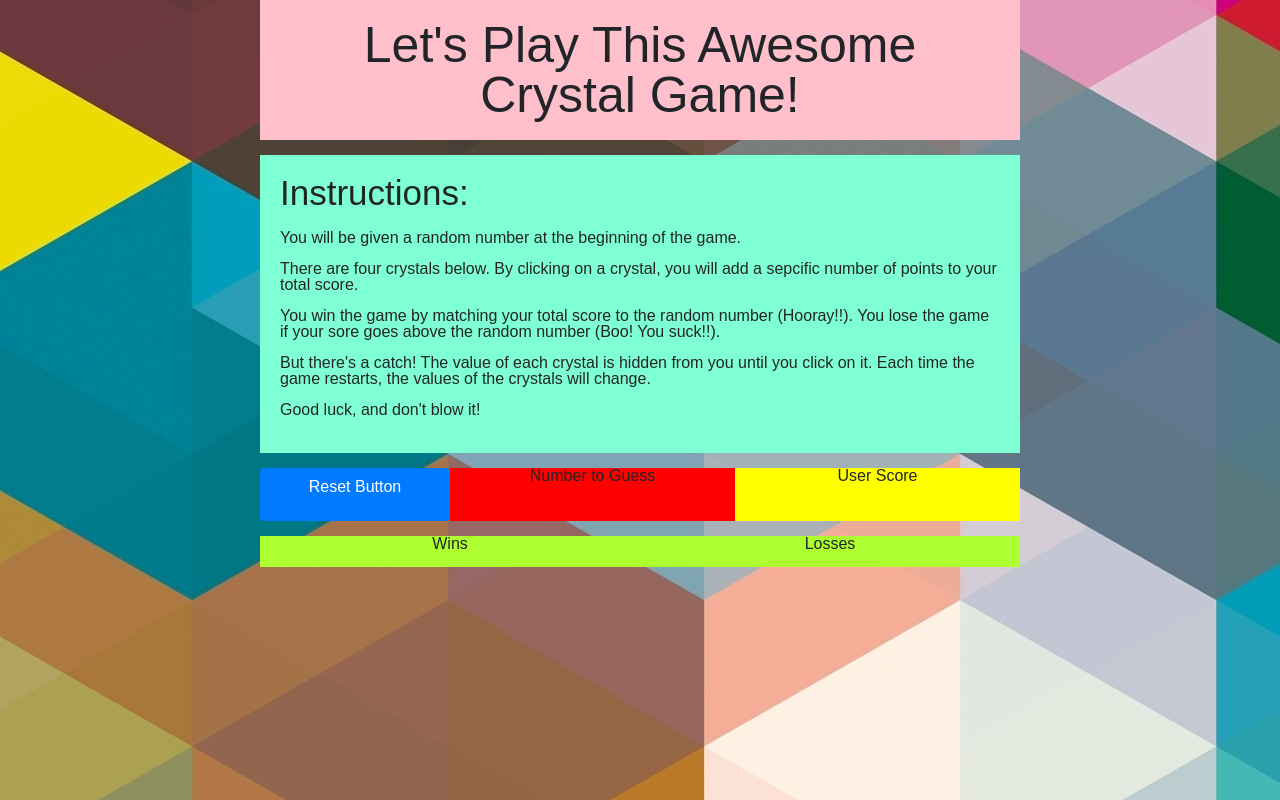
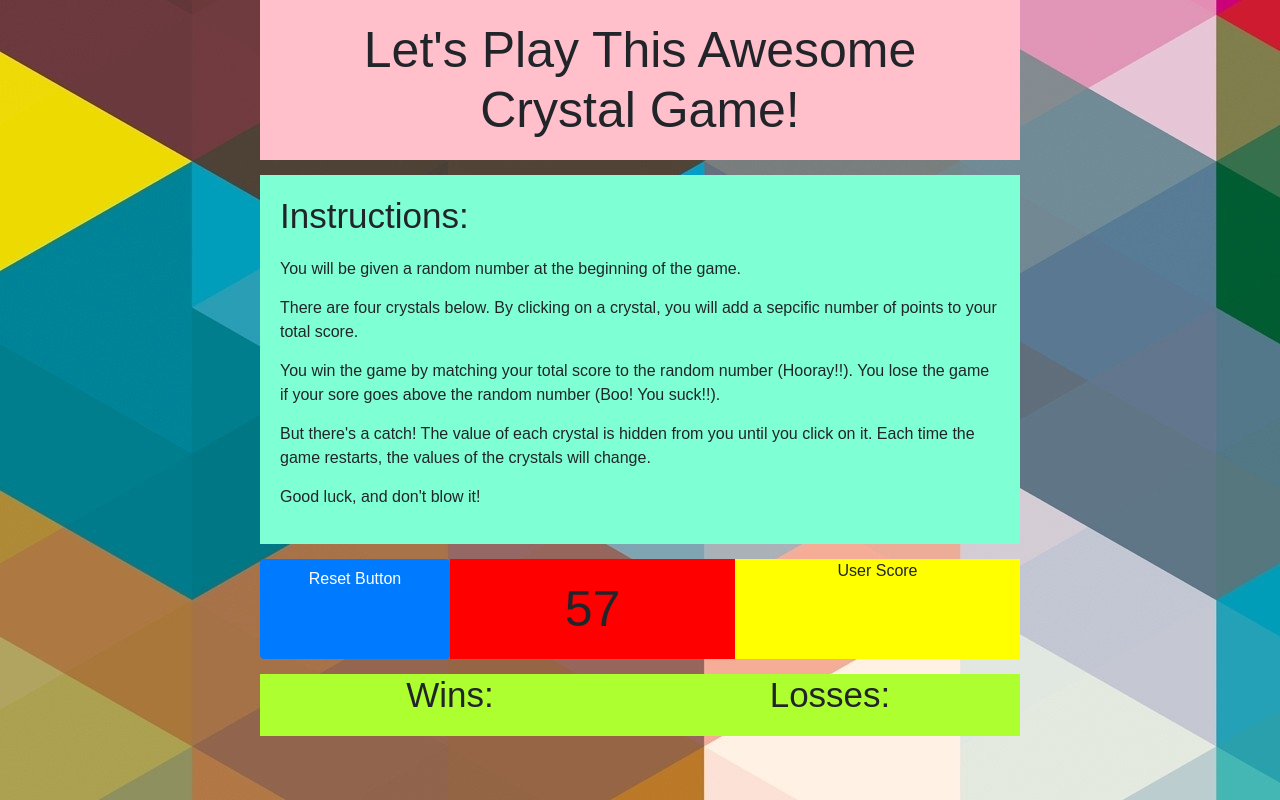
Before and after one commit to mmac06/unit-4-game, a plain HTML site: page index.html in a window 1280 px wide. Drawn offline with nearby package versions, Linux system fonts and the light colour scheme.

Commit message:
before leaving starbucks

```diff
--- a/assets/javascript/game.js
+++ b/assets/javascript/game.js
@@ -1,11 +1,13 @@
 $(document).ready(function () {
 
     // initialize variables
-    var wins = "0";
+    var wins = 0;
     console.log(wins);
-    var losses = "0";
+    var losses = 0;
     console.log(losses);
-    var targetNumber = "0";
+    var targetNumber = 0;
+    userScore = 0;
+    console.log(userScore);
 
     // create arrays for random number generation and image array
     var jewelValue = [Math.floor(Math.random() * 11) + 1, Math.floor(Math.random() * 11) + 1, Math.floor(Math.random() * 11) + 1, Math.floor(Math.random() * 11) + 1];
@@ -13,11 +15,28 @@ $(document).ready(function () {
     var imageArray = ["./assets/images/jewel1.jpg", "./assets/images/jewel2.jpg", "./assets/images/jewel3.jpg", "./assets/images/jewel4.jpg"]
     console.log(imageArray);
 
+    // calculates random computer guess
+    function calculateTarget() {
+        targetNumber = Math.floor(Math.random() * 101) + 19;
+        // show this on the page
+        $("#cpuGuess").html("<h1>" + targetNumber + "</h1>");
+    }
+    // run the above function
+    calculateTarget();
 
-
-
-
-
+    // tabulates wins
+    function winCount () {
+        if (userScore === targetNumber) {
+        wins++;
+        alert("You win! Congrats!");
+        // show this on the page
+        $("#wins").html("<h3>" + "Wins:" + "<br>" + wins + "</h3>");
+        } else {
+            wins = "";
+        }
+    }
+    // run the above function
+    winCount();
 
 
 
--- a/index.html
+++ b/index.html
@@ -7,10 +7,12 @@
     <meta http-equiv="X-UA-Compatible" content="ie=edge">
     <title>Mike's Awesome Game</title>
 
+    <!-- added reset -->
+    <link rel="stylesheet" href="/unit-4-game/assets/css/reset.css">
     <!-- Added a link to Bootstrap-->
     <link rel="stylesheet" href="https://stackpath.bootstrapcdn.com/bootstrap/4.3.1/css/bootstrap.min.css"
         integrity="sha384-ggOyR0iXCbMQv3Xipma34MD+dH/1fQ784/j6cY/iJTQUOhcWr7x9JvoRxT2MZw1T" crossorigin="anonymous">
-    <link rel="stylesheet" href="/unit-4-game/assets/css/reset.css">
+
     <link rel="stylesheet" href="/unit-4-game/assets/css/style.css">
 
 </head>
@@ -48,10 +50,10 @@
         <div class="row crtlPanel">
             <div class="col-sm-2"></div>
             <div class="col-sm-2 btn btn-primary" id="resetButton">
-                <p>Reset Button</p>
+                <span class="align-middle">Reset Button</span>
             </div>
             <div class="col-sm-3 guess" id="cpuGuess">
-                <p>Number to Guess</p>
+                <!-- <p>Number to Guess</p> -->
             </div>
             <div class="col-sm-3 guess" id="userScore">
                 <p>User Score</p>
@@ -73,10 +75,10 @@
         <div class="row">
             <div class="col-sm-2"></div>
             <div class="col-sm-4 scoreBox" id="wins">
-                <p>Wins</p>
+                <h3>Wins:</h3>
             </div>
             <div class="col-sm-4 scoreBox" id="losses">
-                <p>Losses</p>
+                <h3>Losses:</h3>
             </div>
             <div class="col-sm-2"></div>
         </div>
```
